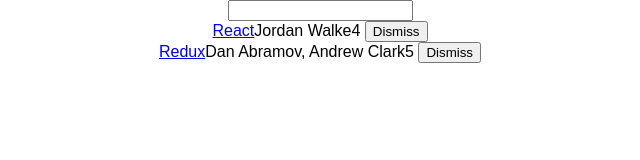
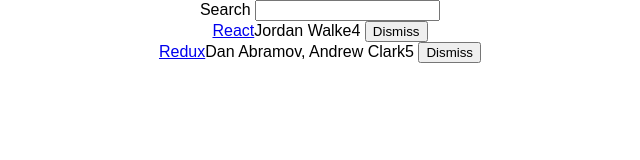
Before and after one commit to sumitoberoi1/HackerNewsReactClient, a React (Create React App) app in the folder hackernews/hackernews/: page / in a window 1280 px wide. Shown: the top 160 px of the page, without its empty margins (320-960 px from the left). Built offline with nearby package versions, Linux system fonts and the light colour scheme.

Commit message:
Class component changed into stateless function component

```diff
--- a/hackernews/hackernews/src/App.js
+++ b/hackernews/hackernews/src/App.js
@@ -40,15 +40,40 @@
   }
 
   render() {
-    const hello = ` 1 road to learning react with var`;
+    const {searchTerm,list} = this.state
     return (
       <div className = "App">
+        <Search value={searchTerm}
+                onChange={this.onSearchChange}
+        >Search</Search>
+        <Table list = {list}
+                pattern = {searchTerm}
+                onDismiss = {this.onDismiss}
+        />
+      </div>
+    );
+  }
+}
+
+class Search extends Component {
+  render() {
+    const {value,onChange, children} = this.props;
+    return (
       <form>
-        <input type="text" onChange = {this.onSearchChange}/>
+       {children} <input type="text" onChange = {onChange} value={value}/>
       </form>
+    )
+  }
+}
+
+class Table extends Component {
+  render () {
+    const { list, pattern,onDismiss } = this.props;
+    return (
+      <div>
         {
-          this.state.list
-          .filter(item => item.title.toLowerCase().includes(this.state.searchTerm.toLocaleLowerCase()))
+          list
+          .filter(item => item.title.toLowerCase().includes(pattern.toLocaleLowerCase()))
           .map(item =>
             <div key = {item.objectID}>
               <span>
@@ -56,14 +81,28 @@
               </span>
               <span>{item.author}</span>
               <span>{item.points}</span>
-              <span> <button onClick={() => this.onDismiss(item.objectID)} type="button">Dismiss</button></span>
+              <span> <Button onClick = {() => onDismiss(item.objectID)}>Dismiss</Button></span>
             </div>)
         }
-        {
-          console.log(`this is a log`)
-        }
       </div>
-    );
+    )
+  }
+}
+
+class Button extends Component {
+  render() {
+    const {
+      onClick,
+      className = '',
+      children
+    } = this.props;
+    return(
+      <button onClick = {onClick}
+              className = {className}
+              type = "button">
+              {children}
+      </button>
+    )
   }
 }
 
```
